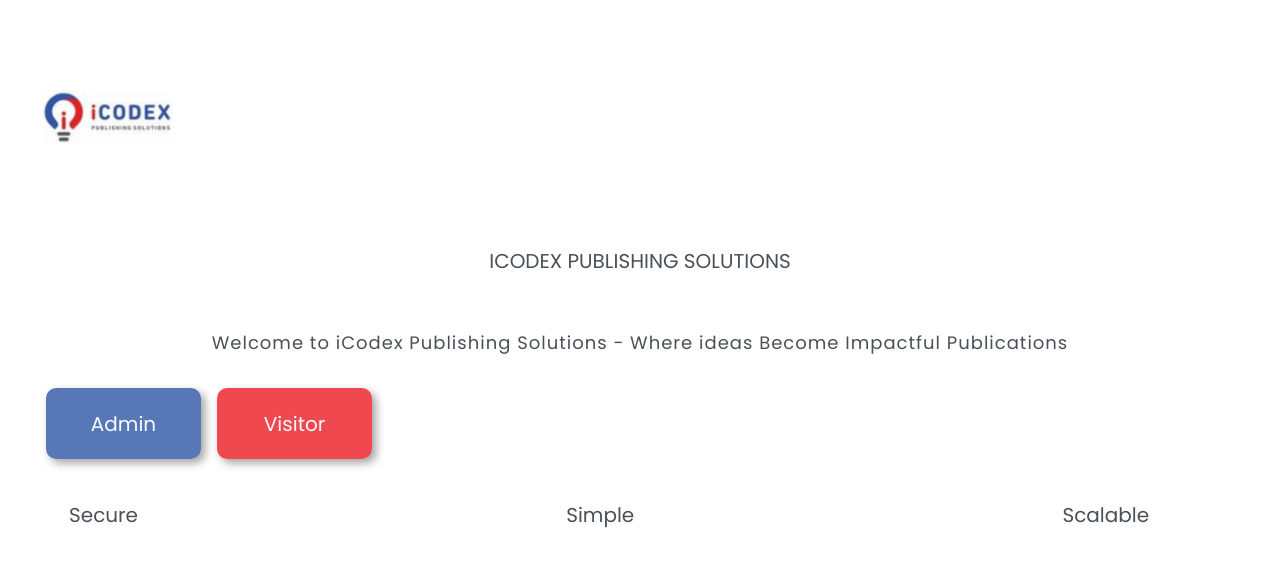
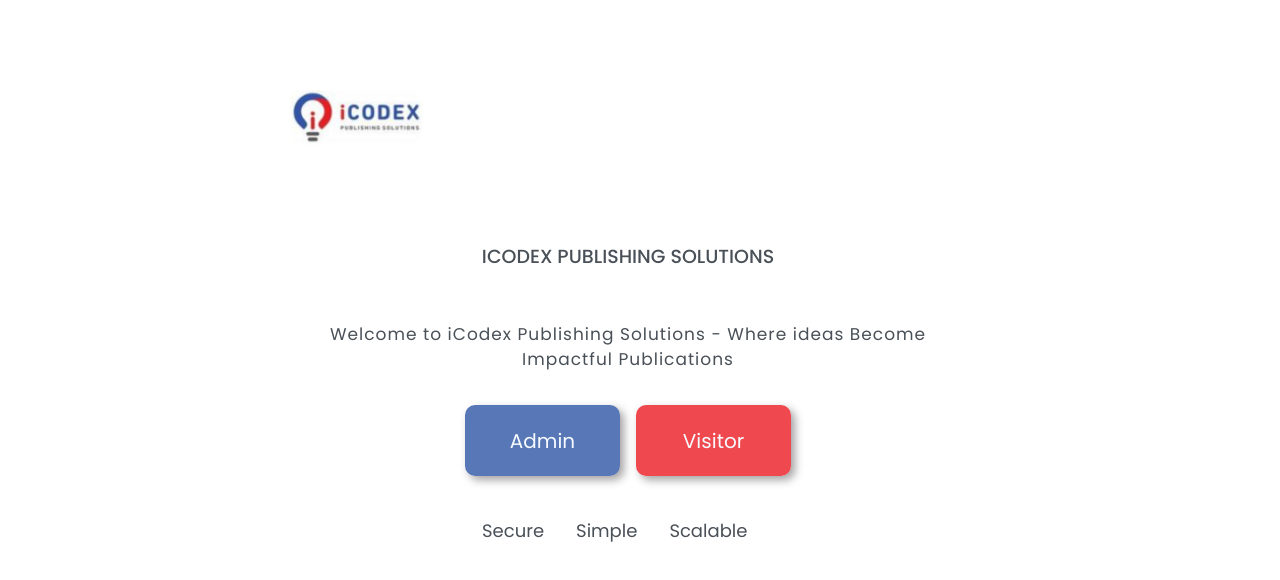
Before and after one commit to DeepanSenthilkumar/logBook_UI, a React (Vite) app in the folder Visitors-Registration-UI/: page / in a window 1280 px wide. Shown: the top 580 px of the page. Built offline with nearby package versions, Linux system fonts and the light colour scheme.

Commit message:
home and visitor page responsive done.

```diff
--- a/Visitors-Registration-UI/src/App.tsx
+++ b/Visitors-Registration-UI/src/App.tsx
@@ -4,20 +4,23 @@
 import Navbar from './components/navbar/Navbar.tsx'
 import Visitor from './pages/visitor/Visitor.tsx'
 import Login from './pages/login/Login.tsx'
-// import Admin from './pages/Admin/Admin.tsx'
+import Admin from './pages/Admin/Admin.tsx'
 
 function App() {
   return (
     <>
     <div className='page-Design'>
+      <div className="page-content">
         <Navbar />
+
         <Routes>
           <Route path="/" element={<Home />} />
           <Route path="/visitor" element={<Visitor />} />
           {/* <Route path="/features" element={<Features />} /> */}
           <Route path="/login" element={<Login />} />
-        {/* <Route path="/admin" element={<Admin />} /> */}
+          <Route path="/admin" element={<Admin />} />
         </Routes>
+      </div>
     </div>
     </>
   )
--- a/Visitors-Registration-UI/src/components/navbar/Navbar.css
+++ b/Visitors-Registration-UI/src/components/navbar/Navbar.css
@@ -1,21 +1,58 @@
-.icon-Container {
+/* .icon-Container {
     height: 56px;
     border: none !important;
-}
+} */
 
-.nav {
+/* .nav { */
     /* top: 90px; */
     /* position: relative; */
-    border-radius: 4px !important;
+    /* padding: 0 36px 0 36px !important; */
+    /* border-radius: 4px !important;
     height: 56px;
-    /* padding: 0 36px 0 36px !important; */
     padding-left: 23px !important;
     padding-right: 23px !important;
     background-color: #FFFFFF !important;
     display: flex;
     justify-content: space-between;
-}
+} */
 
 /* .icon-holder {
 
 } */
+
+.nav {
+  width: 100%;
+  background-color: #ffffff !important;
+  display: flex;
+  justify-content: space-between;
+}
+
+/* Inner navbar container */
+.nav-inner {
+  /* width: 94%; */
+  height: 56px;
+  display: flex;
+  align-items: center;
+  justify-content: space-between;
+  padding: 0 16px;
+}
+
+/* Tablet */
+@media (min-width: 768px) {
+  .nav-inner {
+    max-width: 768px;
+    padding: 0 24px;
+  }
+}
+
+/* Laptop and above */
+@media (min-width: 1024px) {
+  .nav-inner {
+    max-width: 1200px;
+    padding: 0 32px;
+  }
+}
+
+.icon-Container {
+  height: 56px;
+}
--- a/Visitors-Registration-UI/src/components/navbar/Navbar.tsx
+++ b/Visitors-Registration-UI/src/components/navbar/Navbar.tsx
@@ -31,8 +31,8 @@
 
   return (
     <>
-    <header className='nav navbar-dark'>
-      <div>
+    <header className='nav'>
+      <div className="nav-inner">
        <img src={icon} className='icon-Container' alt="Icon" />
       </div>
 
--- a/Visitors-Registration-UI/src/index.css
+++ b/Visitors-Registration-UI/src/index.css
@@ -8,10 +8,10 @@
 body {
   background-color: #f8f8f8;
 }
-.page-Design {
+/* .page-Design {
   padding: 90px 16px 36px 16px;
   min-height: 800px;
-}
+} */
 
 /* .container-box {
   padding: 20px;
@@ -24,3 +24,70 @@
 .btn-danger {
   color: #FFFFFF !important;
 }
+
+/* ===============================
+   GLOBAL RESPONSIVE BREAKPOINTS
+   =============================== */
+
+:root {
+  --mobile-padding: 16px;
+  --tablet-padding: 24px;
+  --desktop-padding: 32px;
+
+  --tablet-max-width: 768px;
+  --laptop-max-width: 1024px;
+  --desktop-max-width: 1200px;
+}
+
+/* ===============================
+   PAGE WRAPPER (ALL PAGES)
+   =============================== */
+
+.page-Design {
+  min-height: 100vh;
+  padding: 90px var(--mobile-padding) 36px;
+  display: flex;
+  justify-content: center;
+}
+
+/* Inner page container */
+.page-content {
+  width: 100%;
+}
+
+/* ===============================
+   TABLET AND ABOVE
+   =============================== */
+@media (min-width: 768px) {
+  .page-Design {
+    padding: 90px var(--tablet-padding) 36px;
+  }
+
+  .page-content {
+    max-width: var(--tablet-max-width);
+  }
+}
+
+/* ===============================
+   LAPTOP AND ABOVE
+   =============================== */
+@media (min-width: 1024px) {
+  .page-content {
+    max-width: var(--tablet-max-width);
+  }
+}
+
+
+button,
+.btn {
+  font-size: 14px;
+  padding: 8px 14px;
+}
+
+@media (min-width: 768px) {
+  button,
+  .btn {
+    font-size: 15px;
+    padding: 10px 18px;
+  }
+}
--- a/Visitors-Registration-UI/src/pages/home/Home.css
+++ b/Visitors-Registration-UI/src/pages/home/Home.css
@@ -5,26 +5,27 @@
     background-color: #ffffff;
     min-height: 239px;
     padding: 30px;
+    width: 100%
 }
 
 .header-container {
-    min-height: 30px;
+    /* min-height: 30px; */
     /* Top: 266px; */
-    Left: 51px;
+    /* Left: 51px; */
     text-align: center;
-    vertical-align: text-top;
+    /* vertical-align: text-top; */
 }
 
 .header-text {
-    font-weight: 400;
-    font-size: 20px;
-    line-height: 151%;
+    font-weight: 500;
+    font-size: 19px;
+    line-height: 120%;
     margin-bottom: 53px;
 }
 
 .secondary-text {
     font-weight: 400;
-    font-size: 18px;
+    font-size: 17px;
     line-height: 151%;
     letter-spacing: 1px;
 }
@@ -32,11 +33,20 @@
 .inline-block {
   display: flex;
   justify-content: space-between;
-  align-items: center;
+  /* align-items: center; */
+  gap: 16px;
+  flex-wrap: wrap;
 }
 
 .inline-block span {
     color: #000000;
-    font-size: 20px;
+    font-size: 18px;
   white-space: nowrap;
 }
+
+@media (min-width: 768px) {
+  .inline-block {
+    justify-content: center;
+    gap: 32px;
+  }
+}
--- a/Visitors-Registration-UI/src/pages/home/Home.tsx
+++ b/Visitors-Registration-UI/src/pages/home/Home.tsx
@@ -11,7 +11,7 @@
         <p className='secondary-text'>Welcome to iCodex Publishing Solutions - Where ideas Become Impactful Publications </p>
       </div>
 
-      <div className='d-flex gap-3'>
+      <div className='d-flex gap-3 justify-content-center'>
         <Button variant='admin-landing' text='Admin' to='/login'></Button>
         <Button variant='visitor-landing' text='Visitor' to='/visitor'></Button>
       </div>
--- a/Visitors-Registration-UI/src/pages/visitor/visitor.module.css
+++ b/Visitors-Registration-UI/src/pages/visitor/visitor.module.css
@@ -16,4 +16,22 @@
 
 .formContainer {
     background-color: #F7FBFF;
+    /* row-gap: 16px; */
 }
+
+@media (min-width: 768px) {
+  .formContainer {
+    row-gap: 16px;
+  }
+}
+
+@media (min-width: 1024px) {
+  .formContainer {
+    row-gap: 18px;
+  }
+}
+
+.submit-btn {
+  max-width: 220px;
+  width: 50%;
+}
```
Lines whose indentation alone changed are shown as unchanged.
